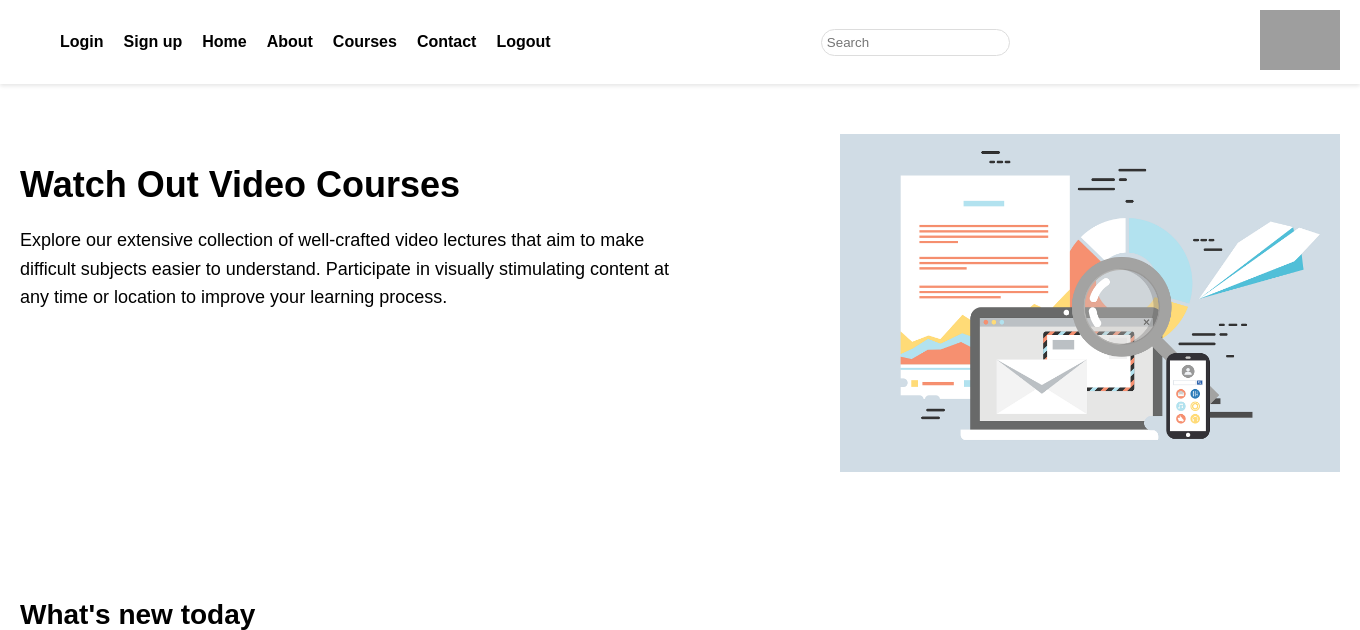
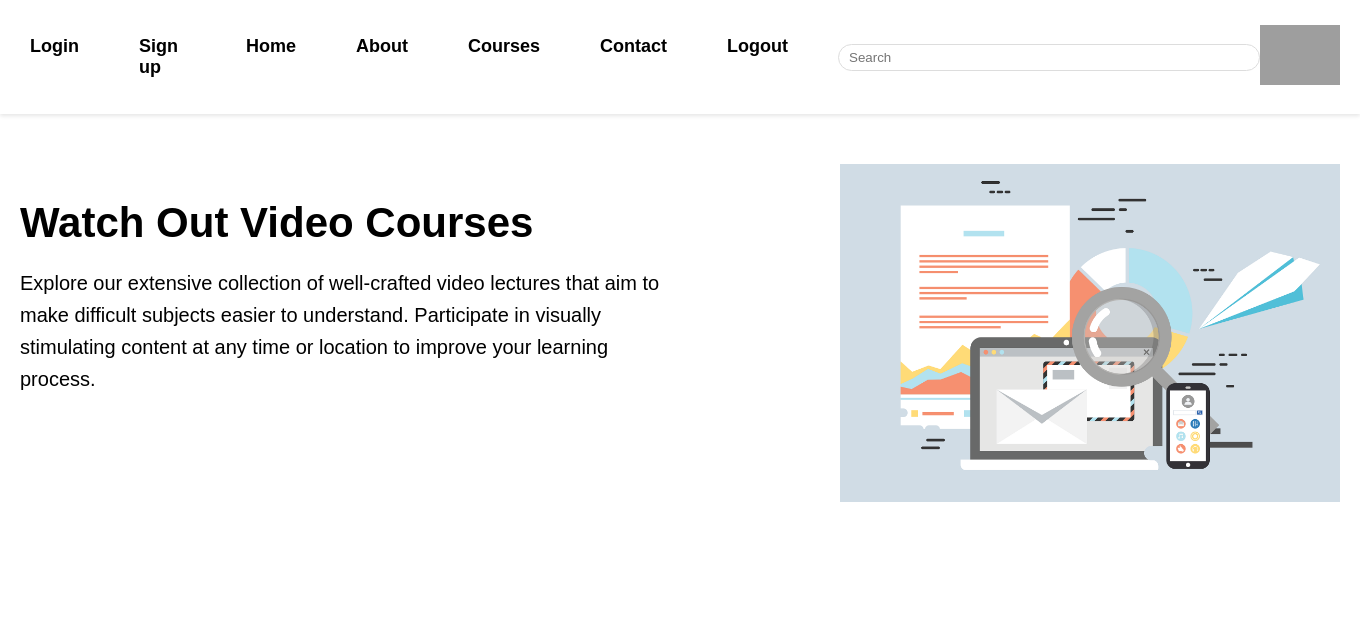
Before and after one commit to cp3407group10/CP3407, a Flask app: page / in a window 1360 px wide. Shown: the top 630 px of the page. Run offline with Flask 3, Linux system fonts and the light colour scheme; grey boxes are pictures that could not be loaded.

Commit message:
Change the font size and search box length

```diff
--- a/cp3407-project-main/static/css/index.css
+++ b/cp3407-project-main/static/css/index.css
@@ -19,23 +20,28 @@ nav {
 .nav-links {
     list-style: none;
     display: flex;
+    padding: 0;
 }
 
 .nav-links li {
-    margin-right: 20px;
+    margin-right: 40px;
+    padding: 10px; /* Added padding for better clickability */
 }
 
 .nav-links li a {
     text-decoration: none;
     color: #000;
     font-weight: bold;
+    font-size: 18px; /* Adjusted font size */
 }
 
 .search-bar input {
-    padding: 5px;
+    padding: 5px 10px;  /* Adjusted padding for better spacing */
     border: 1px solid #ddd;
     border-radius: 20px;
+    width: 400px;  /* Increased width from a default or smaller size */
 }
+
 
 .logo img {
     width: 120px;
@@ -54,12 +60,12 @@ nav {
 }
 
 .hero-content h2 {
-    font-size: 36px;
+    font-size: 42px; /* Adjusted for larger view */
     margin-bottom: 20px;
 }
 
 .hero-content p {
-    font-size: 18px;
+    font-size: 20px; /* Slightly larger for better readability */
     line-height: 1.6;
 }
 
```
Also changed, not shown: other parts of cp3407-project-main/static/css/index.css (+9 -40 lines).
